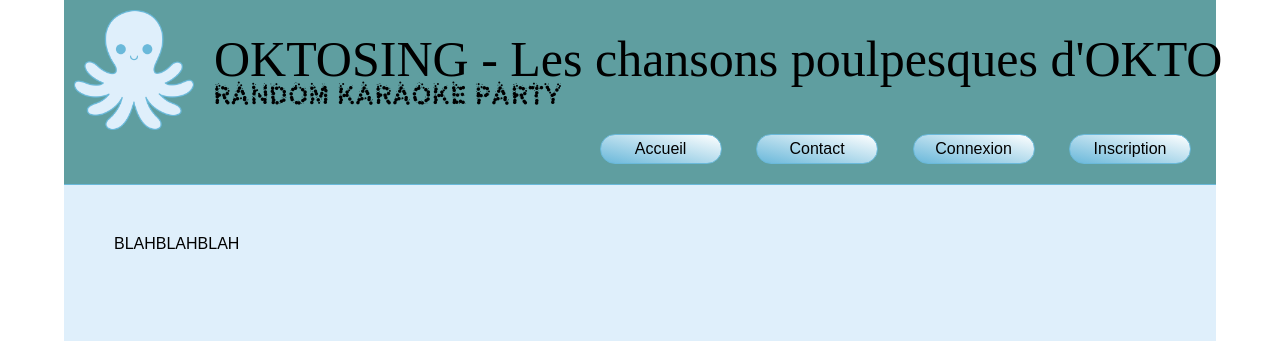
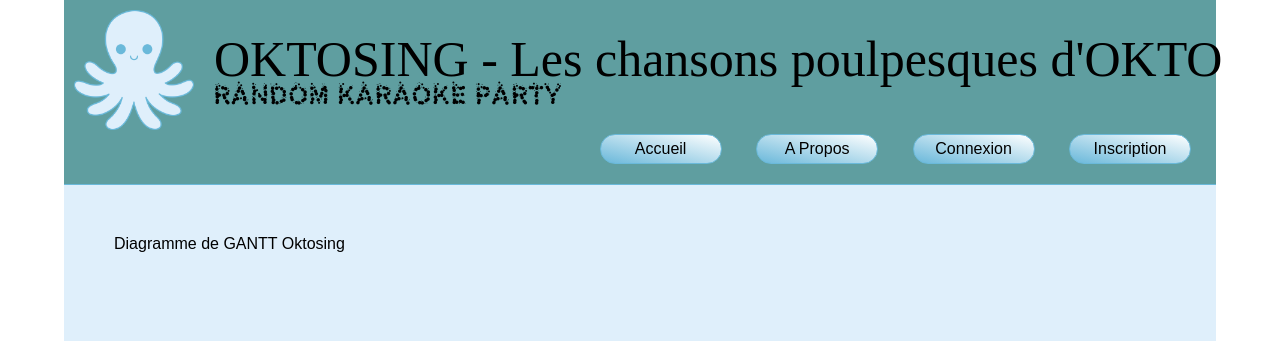
Before and after one commit to Annoa1/karaoke, a PHP site: page /contact.php in a window 1280 px wide. Shown: the top 341 px of the page. Run offline with PHP 8.4, Linux system fonts and the light colour scheme; some web fonts are replaced.

Commit message:
Modifications mineures

```diff
--- a/contact.php
+++ b/contact.php
@@ -17,7 +17,9 @@ session_start(); // A laisser en premiere ligne
 
         <div class="mainContainer">
             <div class="mainContainerContent">
-                <p>BLAHBLAHBLAH</p>
+                <p>
+                    <a href="./evolution.html"> Diagramme de GANTT Oktosing </a>
+                </p>
             </div>
         </div>
 
--- a/include/header.php
+++ b/include/header.php
@@ -9,7 +9,7 @@
         <nav class="menuHeader">
             <ul>
                 <li><a href="index.php">Accueil</a></li>
-                <li><a href="contact.php">Contact</a></li>
+                <li><a href="contact.php">A Propos</a></li>
 
                 <?php if (isset($_SESSION['user'])) { ?>
                     <li><a href="deconnexion.php">Déconnexion</a></li>
--- a/index.php
+++ b/index.php
@@ -23,9 +23,6 @@
 			<div id="play">
 				<div class="kogmawContainer"><a href="play.php"><img class="start" src="./img/kogmaw.png"></a></div>
 			</div>
-			<p>
-				<a href="evolution.html"> Diagramme de GANTT Oktosing </a>
-			</p>
 		</div>
 
 		<?php include 'include/footer.php'; ?>
```
